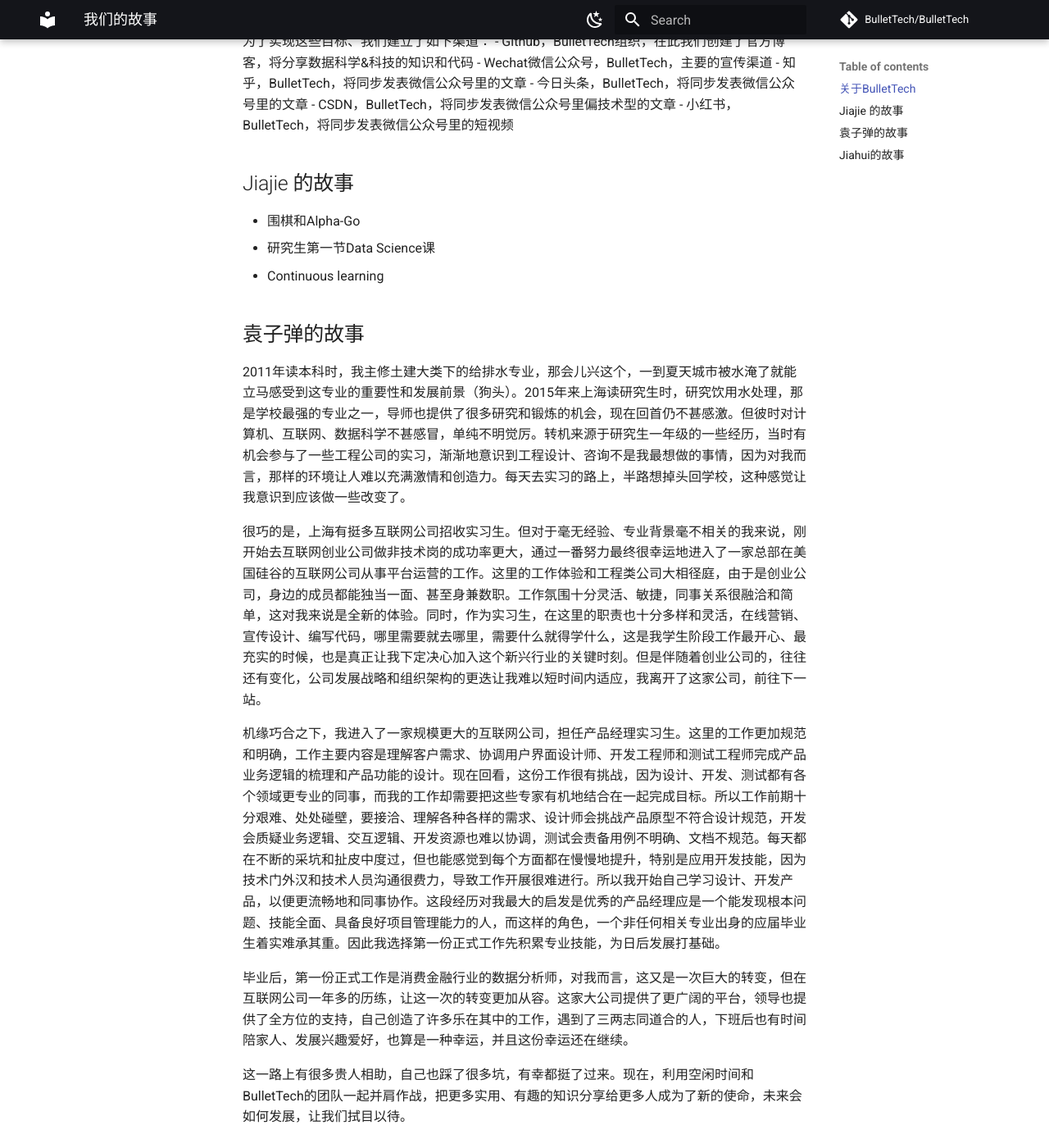
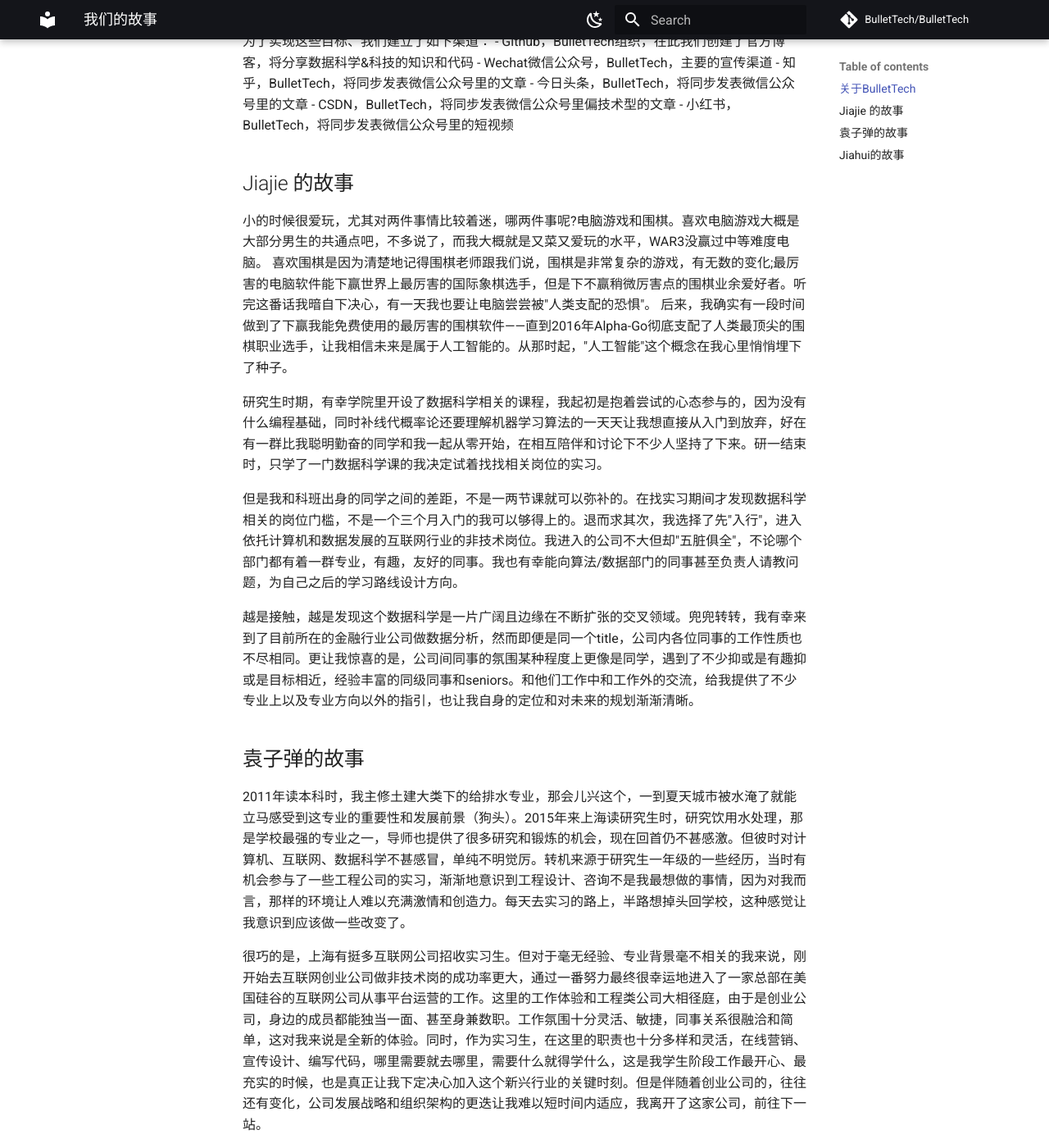
Before and after one commit to BulletTech/BulletTech, an MkDocs documentation site: the page built from docs/our_story.md, in a window 1280 px wide and 1400 px high, scrolled down 703 px. Shown: the whole window at 82% size. Built offline with MkDocs 1.6.1 and Material for MkDocs 9.7.7, drawn with Linux system fonts in a browser that asks for light colours; comment, search, counter and statistics services are not loaded.

Commit message:
update Jeremy's story

```diff
--- a/docs/our_story.md
+++ b/docs/our_story.md
@@ -23,9 +23,15 @@
 
 ## Jiajie 的故事
 
-- 围棋和Alpha-Go
-- 研究生第一节Data Science课
-- Continuous learning
+小的时候很爱玩，尤其对两件事情比较着迷，哪两件事呢?电脑游戏和围棋。喜欢电脑游戏大概是大部分男生的共通点吧，不多说了，而我大概就是又菜又爱玩的水平，WAR3没赢过中等难度电脑。
+喜欢围棋是因为清楚地记得围棋老师跟我们说，围棋是非常复杂的游戏，有无数的变化;最厉害的电脑软件能下赢世界上最厉害的国际象棋选手，但是下不赢稍微厉害点的围棋业余爱好者。听完这番话我暗自下决心，有一天我也要让电脑尝尝被"人类支配的恐惧"。
+后来，我确实有一段时间做到了下赢我能免费使用的最厉害的围棋软件——直到2016年Alpha-Go彻底支配了人类最顶尖的围棋职业选手，让我相信未来是属于人工智能的。从那时起，"人工智能"这个概念在我心里悄悄埋下了种子。
+
+研究生时期，有幸学院里开设了数据科学相关的课程，我起初是抱着尝试的心态参与的，因为没有什么编程基础，同时补线代概率论还要理解机器学习算法的一天天让我想直接从入门到放弃，好在有一群比我聪明勤奋的同学和我一起从零开始，在相互陪伴和讨论下不少人坚持了下来。研一结束时，只学了一门数据科学课的我决定试着找找相关岗位的实习。
+
+但是我和科班出身的同学之间的差距，不是一两节课就可以弥补的。在找实习期间才发现数据科学相关的岗位门槛，不是一个三个月入门的我可以够得上的。退而求其次，我选择了先"入行"，进入依托计算机和数据发展的互联网行业的非技术岗位。我进入的公司不大但却"五脏俱全"，不论哪个部门都有着一群专业，有趣，友好的同事。我也有幸能向算法/数据部门的同事甚至负责人请教问题，为自己之后的学习路线设计方向。
+
+越是接触，越是发现这个数据科学是一片广阔且边缘在不断扩张的交叉领域。兜兜转转，我有幸来到了目前所在的金融行业公司做数据分析，然而即便是同一个title，公司内各位同事的工作性质也不尽相同。更让我惊喜的是，公司间同事的氛围某种程度上更像是同学，遇到了不少抑或是有趣抑或是目标相近，经验丰富的同级同事和seniors。和他们工作中和工作外的交流，给我提供了不少专业上以及专业方向以外的指引，也让我自身的定位和对未来的规划渐渐清晰。
 
 ## 袁子弹的故事
 
```
